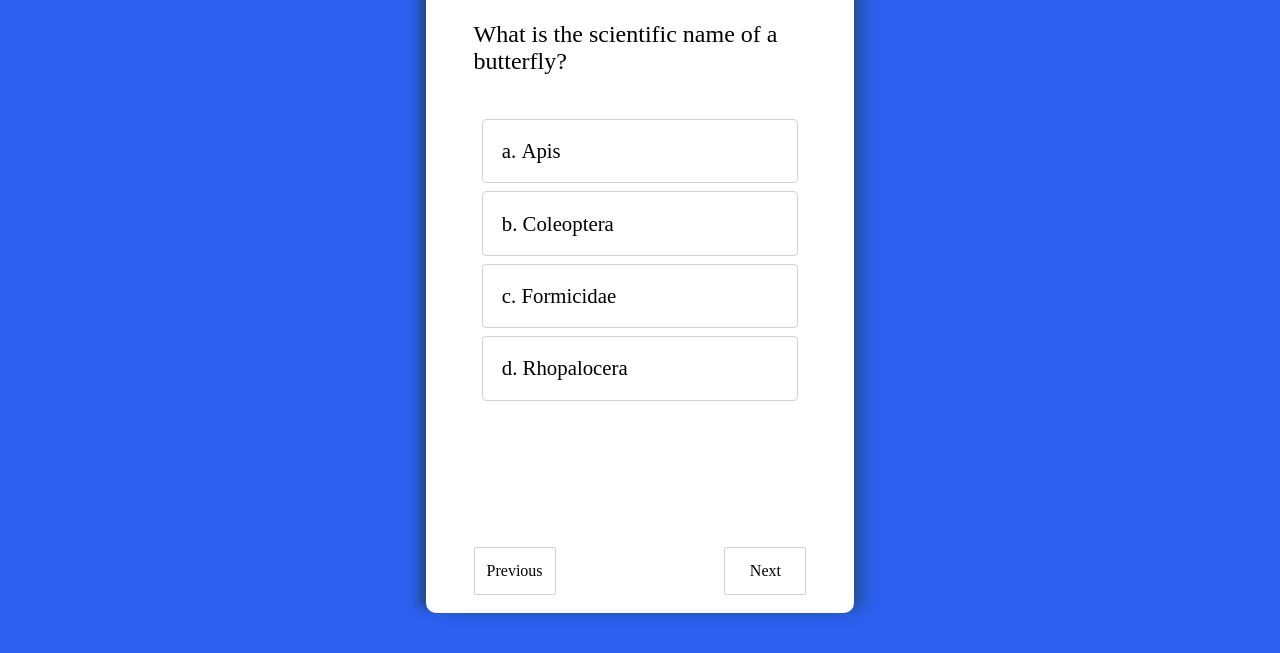
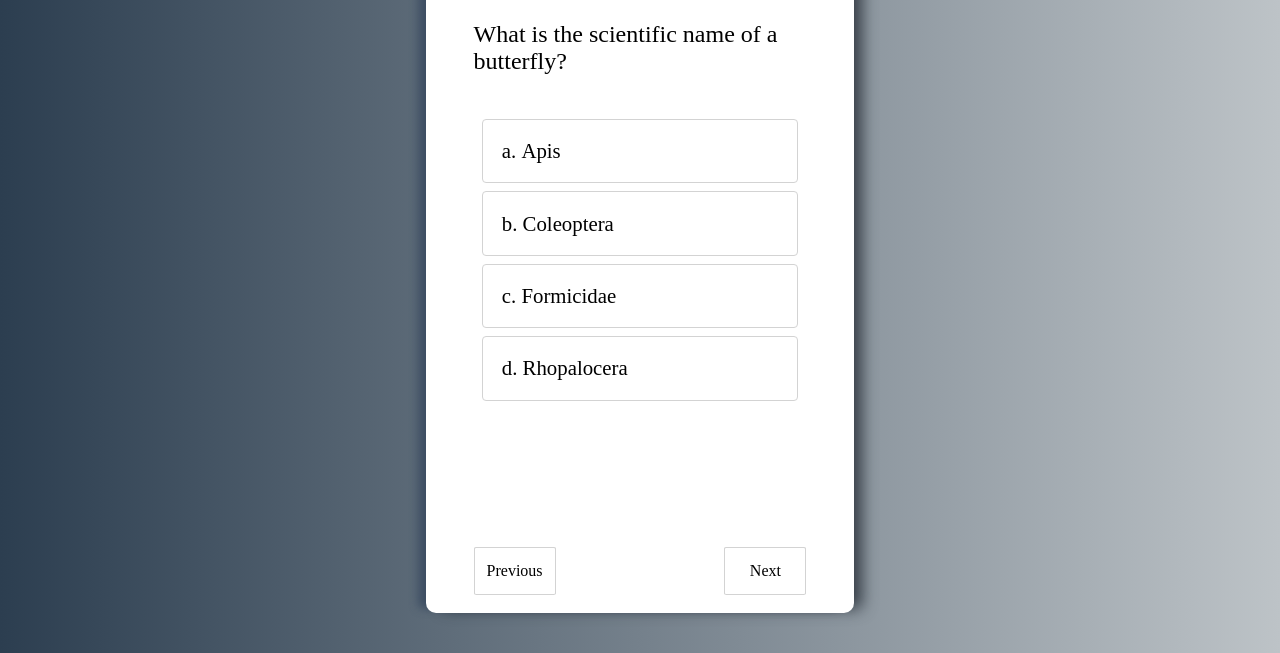
Before and after one commit to vaibhav-35/quiz, a plain HTML site: page index.html in a window 1280 px wide. Shown: the part 147-800 px from the top of the page. Drawn offline with Linux system fonts and the light colour scheme.

Commit message:
Update style.css

```diff
--- a/style.css
+++ b/style.css
@@ -9,6 +9,10 @@ body{
     justify-content: center;
     align-items: center;
     height: 100vh;
+    background: #bdc3c7;  /* fallback for old browsers */
+    background: -webkit-linear-gradient(to right, #2c3e50, #bdc3c7);  /* Chrome 10-25, Safari 5.1-6 */
+    background: linear-gradient(to right, #2c3e50, #bdc3c7); /* W3C, IE 10+/ Edge, Firefox 16+, Chrome 26+, Opera 12+, Safari 7+ */
+
 }
 .background{
 
@@ -21,7 +25,7 @@ body{
     display: flex;
     flex-direction: column;
     justify-content: space-around;
-    box-shadow: 12px 0 15px -4px rgba(31, 73, 125, 0.8), -12px 0 8px -4px rgba(31, 73, 125, 0.8);
+    box-shadow: 12px 0 15px -4px rgba(32, 40, 49, 0.8), -12px 0 8px -4px rgba(55, 73, 95, 0.8);
     padding:0 3rem;
 }
 .question{
```
